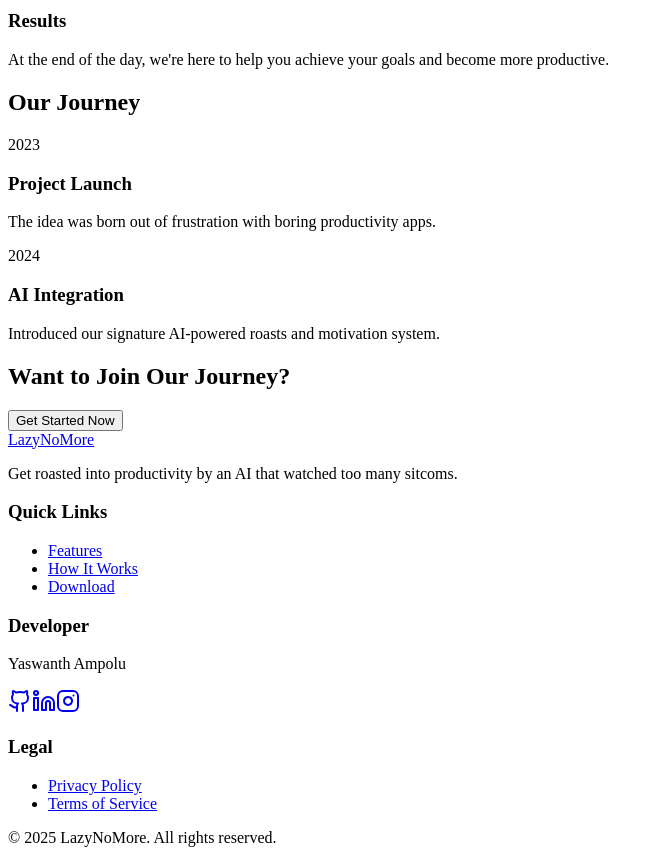
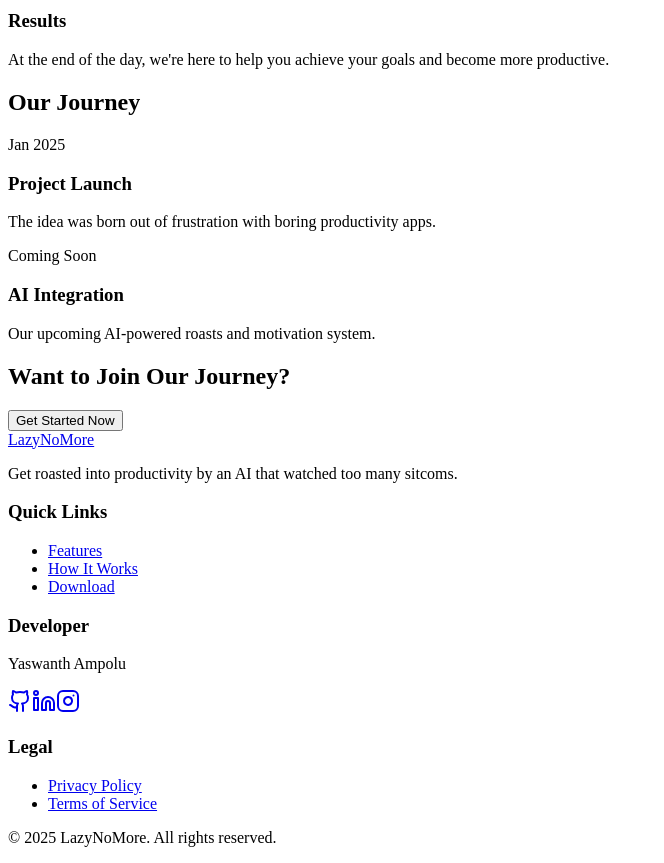
Before and after one commit to Yaswanth-ampolu/MotivHater, a React (Vite) app in the folder client/: page /about in a window 1280 px wide. Shown: the part 780-1643 px from the top of the page, without its empty margins (0-664 px from the left). Built offline with nearby package versions, Linux system fonts and the light colour scheme; a web font is replaced by a local one.

Commit message:
Assistant checkpoint: Updated timeline dates and descriptions
Assistant generated file changes:
- client/src/pages/About.tsx: Update timeline dates and descriptions

---

User prompt:

in our jouney it started in jan 2025, ai integration is coming soon

```diff
--- a/client/src/pages/About.tsx
+++ b/client/src/pages/About.tsx
@@ -83,7 +83,7 @@ export default function About() {
           <h2 className="text-3xl font-pilowlava text-center mb-8">Our Journey</h2>
           <div className="space-y-8">
             <div className="flex gap-4">
-              <div className="w-24 font-semibold">2023</div>
+              <div className="w-24 font-semibold">Jan 2025</div>
               <div>
                 <h3 className="font-semibold">Project Launch</h3>
                 <p className="text-muted-foreground">
@@ -92,11 +92,11 @@ export default function About() {
               </div>
             </div>
             <div className="flex gap-4">
-              <div className="w-24 font-semibold">2024</div>
+              <div className="w-24 font-semibold">Coming Soon</div>
               <div>
                 <h3 className="font-semibold">AI Integration</h3>
                 <p className="text-muted-foreground">
-                  Introduced our signature AI-powered roasts and motivation system.
+                  Our upcoming AI-powered roasts and motivation system.
                 </p>
               </div>
             </div>
```
